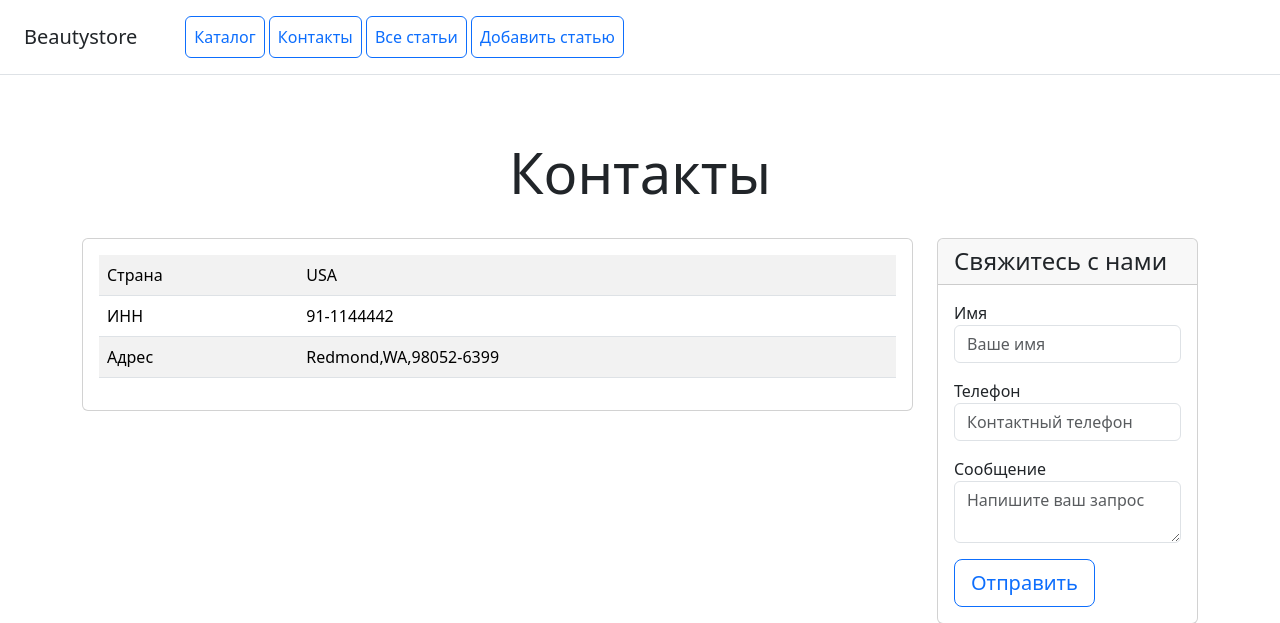
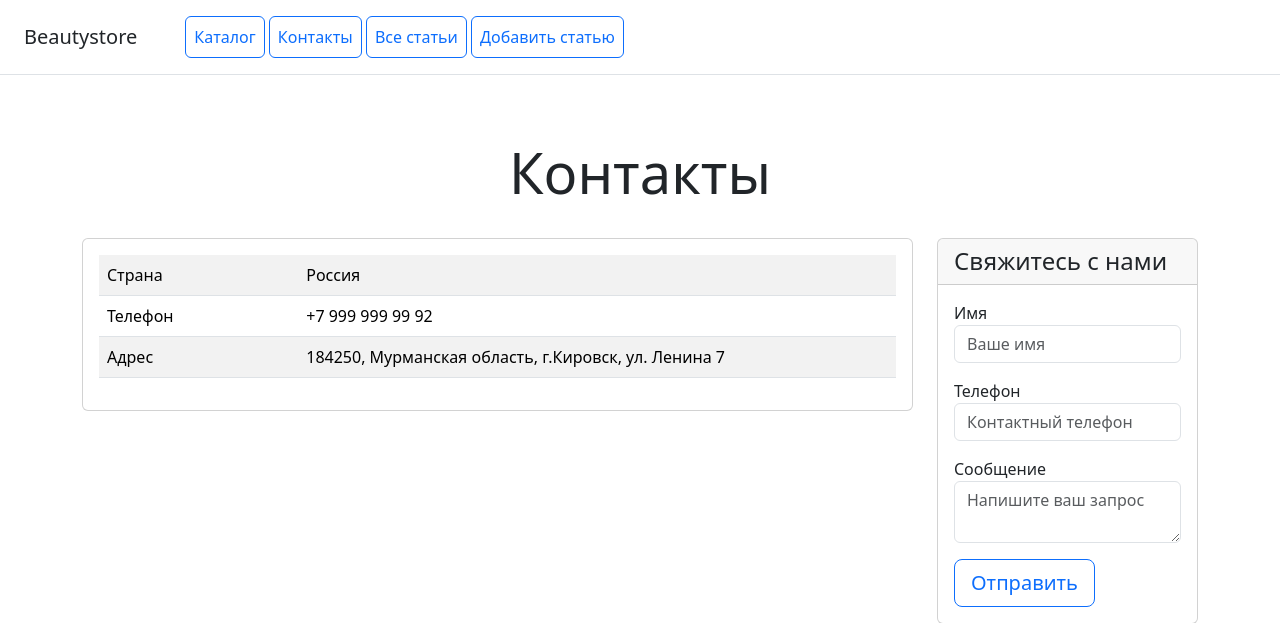
Before and after one commit to NikaKoipish/-, a Django app: page /contacts/ in a window 1280 px wide. Shown: the top 623 px of the page. Run offline with Django 5.2, Linux system fonts and the light colour scheme; some libraries are stand-ins or nearby versions.

Commit message:
modified

```diff
--- a/catalog/templates/catalog/index_contacts.html
+++ b/catalog/templates/catalog/index_contacts.html
@@ -23,15 +23,15 @@
                     <table class="table table-striped">
                         <tr>
                             <td class="w-25">Страна</td>
-                            <td>USA</td>
+                            <td>Россия</td>
                         </tr>
                         <tr>
-                            <td class="w-25">ИНН</td>
-                            <td>91-1144442</td>
+                            <td class="w-25">Телефон</td>
+                            <td>+7 999 999 99 92</td>
                         </tr>
                         <tr>
                             <td class="w-25">Адрес</td>
-                            <td>Redmond,WA,98052-6399</td>
+                            <td>184250, Мурманская область, г.Кировск, ул. Ленина 7</td>
                         </tr>
                     </table>
                 </div>
```
